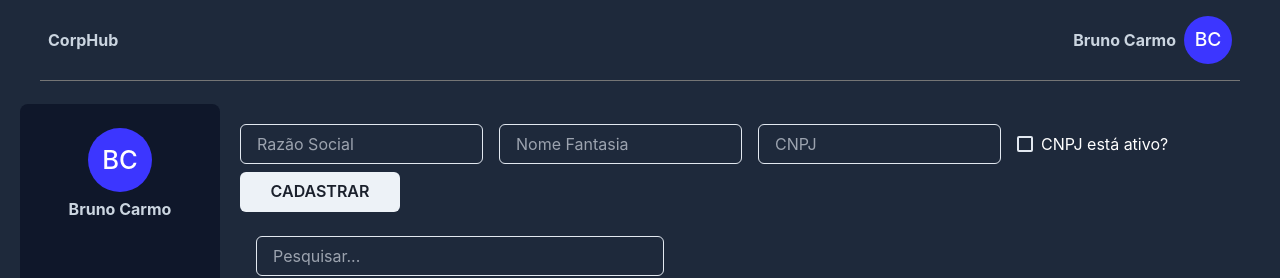
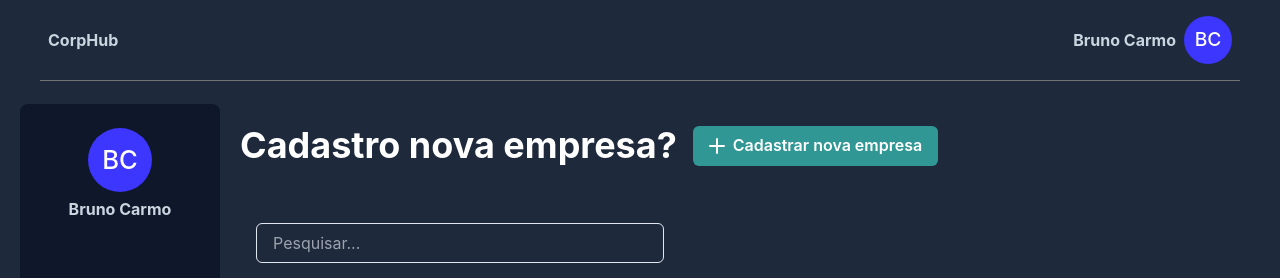
Before and after one commit to BrunoReCarmo/Crud-Energizou, a React (Create React App) app in the folder client/: page /cadastro in a window 1280 px wide. Shown: the top 278 px of the page. Built offline with nearby package versions, Linux system fonts and the light colour scheme; no server answers.

Commit message:
Frontend: Forms em Drawer (#29)

```diff
--- a/client/src/components/cadastro/FormsNewData.jsx
+++ b/client/src/components/cadastro/FormsNewData.jsx
@@ -1,6 +1,22 @@
 import React, { useState } from "react";
 import { routes } from "../../api";
-import { SimpleGrid, Input, Checkbox, Button } from "@chakra-ui/react";
+import { AddIcon } from "@chakra-ui/icons";
+import {
+  Text,
+  SimpleGrid,
+  Input,
+  Checkbox,
+  Button,
+  useDisclosure,
+  Drawer,
+  DrawerOverlay,
+  DrawerContent,
+  DrawerCloseButton,
+  DrawerHeader,
+  DrawerBody,
+  DrawerFooter,
+  Heading,
+} from "@chakra-ui/react";
 import InputMask from "react-input-mask";
 
 function Forms() {
@@ -8,6 +24,10 @@ function Forms() {
   const [razaoSocial, setRazaoSocial] = useState("");
   const [nomeFantasia, setNomeFantasia] = useState("");
   const [status, setStatus] = useState("0");
+
+  //Usado no Drawer
+  const { isOpen, onOpen, onClose } = useDisclosure();
+  const firstField = React.useRef();
 
   const addEmpresasUrl = routes.empresas.add;
 
@@ -48,13 +68,47 @@ function Forms() {
   };
 
   return (
-    <>
+    <div className="mb-10">
+      <SimpleGrid
+        display="flex"
+        alignItems="center"
+        h="fit-content"
+        spacing="4"
+        className="text-white"
+        flexWrap="wrap"
+      >
+        <Heading size="xl">Cadastro nova empresa?</Heading>
+        <Button leftIcon={<AddIcon />} colorScheme="teal" onClick={onOpen}>
+          Cadastrar nova empresa
+        </Button>
+      </SimpleGrid>
+      <Drawer
+        isOpen={isOpen}
+        placement="right"
+        initialFocusRef={firstField}
+        onClose={onClose}
+      >
+        <DrawerOverlay />
+        <DrawerContent bg="gray.800">
+          <DrawerCloseButton />
+          <DrawerHeader
+            borderBottomWidth="1px"
+            borderColor="gray.600"
+            color="gray.50"
+          >
+            Cadastrar Empresa
+          </DrawerHeader>
+
+          <DrawerBody mt="6">
             <SimpleGrid
               minChildWidth={230}
               h="fit-content"
               spacing="4"
               className="text-white"
             >
+              <Text fontWeight="bold" color="gray.50">
+                Razão Social: {razaoSocial}
+              </Text>
               <Input
                 value={razaoSocial}
                 onChange={(e) => setRazaoSocial(e.target.value)}
@@ -62,6 +116,9 @@ function Forms() {
                 label="Razao Social"
                 required
               />
+              <Text fontWeight="bold" color="gray.50">
+                Nome Fantasia: {nomeFantasia}
+              </Text>
               <Input
                 value={nomeFantasia}
                 onChange={(e) => setNomeFantasia(e.target.value)}
@@ -69,6 +126,9 @@ function Forms() {
                 label="Nome Fantasia"
                 required
               />
+              <Text fontWeight="bold" color="gray.50">
+                CNPJ: {empresaCPNJ}
+              </Text>
               <InputMask
                 mask="99.999.999/9999-99"
                 value={empresaCPNJ}
@@ -85,12 +145,19 @@ function Forms() {
                 CNPJ está ativo?
               </Checkbox>
             </SimpleGrid>
-      <SimpleGrid py="2">
-        <Button w="40" onClick={handleNovoCadastro}>
-          CADASTRAR
+          </DrawerBody>
+
+          <DrawerFooter borderTopWidth="1px">
+            <Button variant="outline" color="white" mr={3} onClick={onClose}>
+              Cancelar
             </Button>
-      </SimpleGrid>
-    </>
+            <Button colorScheme="blue" onClick={handleNovoCadastro}>
+              Cadastrar
+            </Button>
+          </DrawerFooter>
+        </DrawerContent>
+      </Drawer>
+    </div>
   );
 }
 
```
Lines whose indentation alone changed are shown as unchanged.
